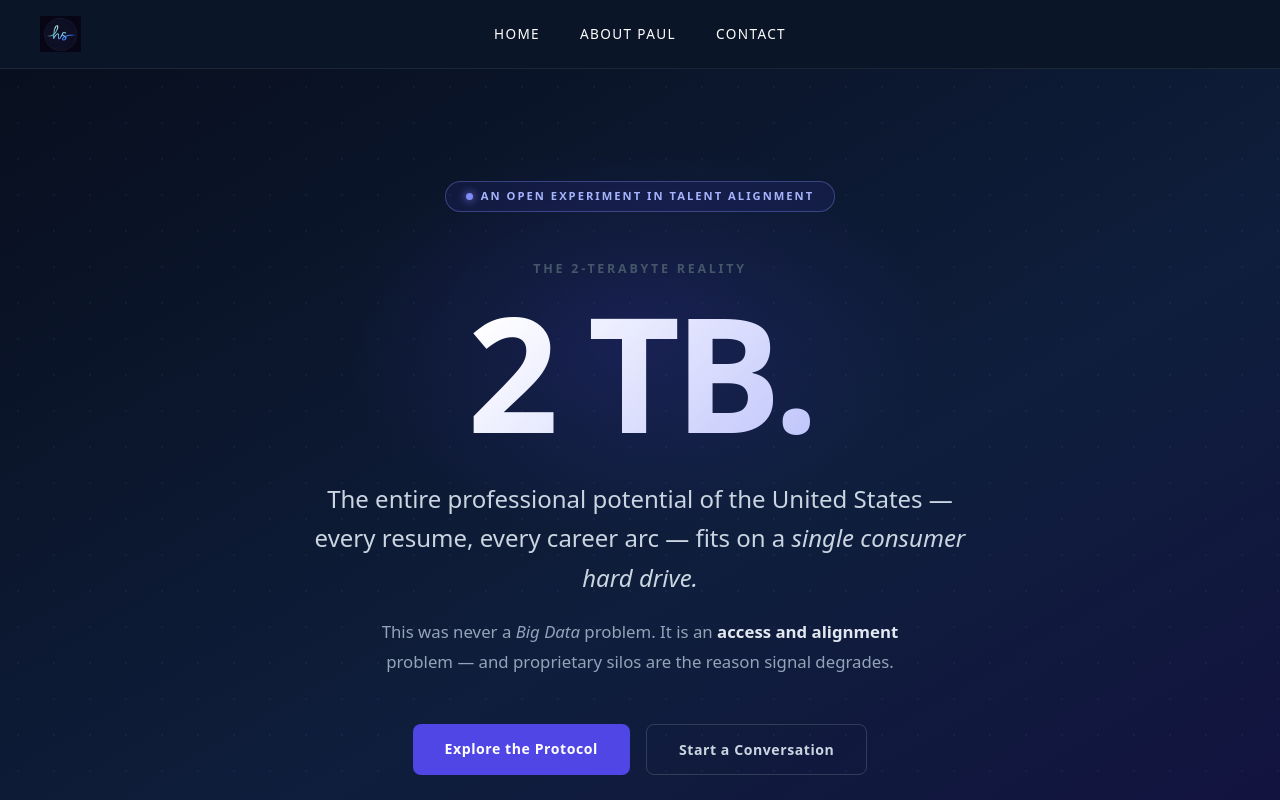
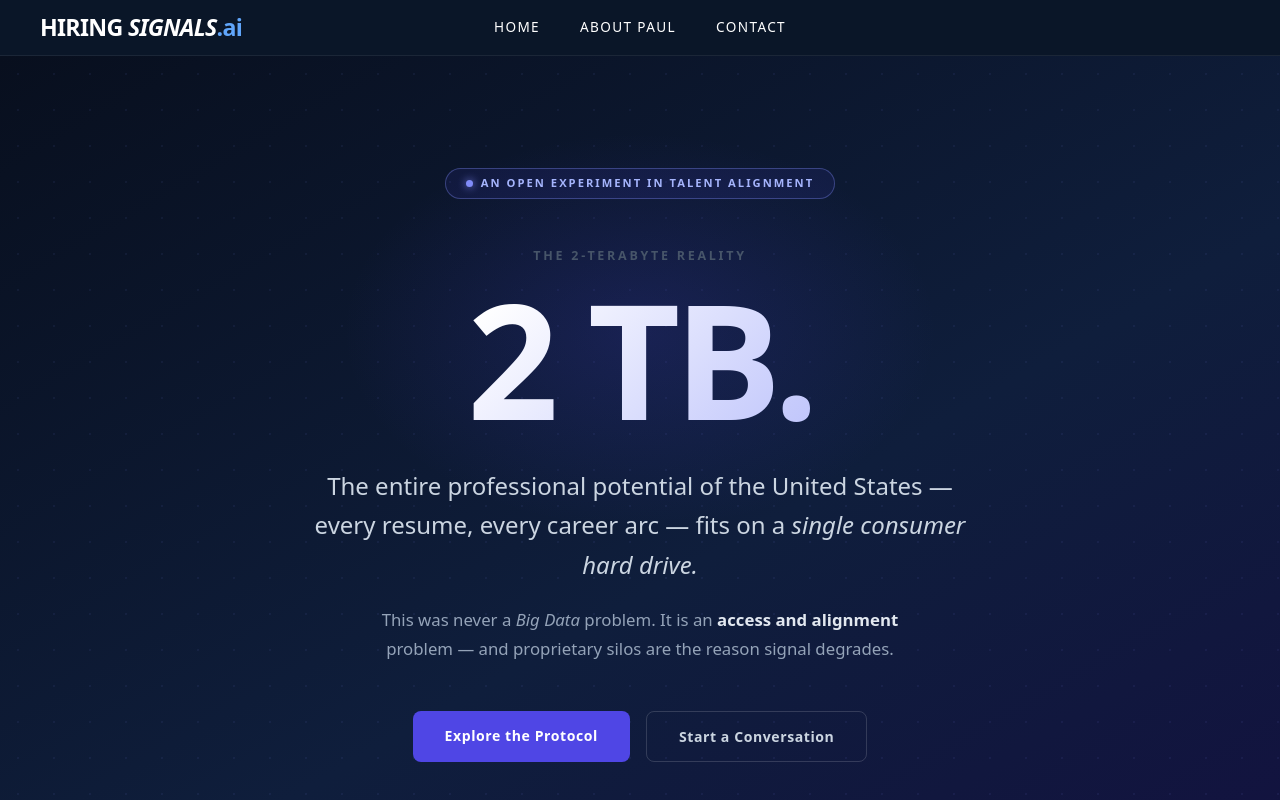
Before and after one commit to theresonantbuilder/hiring-signals, a React (Vite) app: page / in a window 1280 px wide. Shown: the top 800 px of the page. Built offline with nearby package versions, Linux system fonts and the light colour scheme.

Commit message:
updated logo to text

```diff
--- a/src/App.jsx
+++ b/src/App.jsx
@@ -24,12 +24,10 @@ export default function App() {
       <div className="app-wrapper">
         {/* Navigation */}
         <nav className="main-nav">
-          <Link to="/" style={{ textDecoration: 'none', flexShrink: 0 }}>
-            <img
-              src="/hiring-signals -logo.png"
-              alt="HiringSignals.ai"
-              style={{ height: '36px', display: 'block' }}
-            />
+          <Link to="/" style={{ textDecoration: 'none', flexShrink: 0, lineHeight: 1 }}>
+            <span style={{ fontSize: '1.45rem', fontWeight: 700, letterSpacing: '-0.03em', color: 'white' }}>
+              HIRING <span style={{ fontStyle: 'italic' }}>SIGNALS</span><span style={{ color: '#60a5fa' }}>.ai</span>
+            </span>
           </Link>
           <div className="nav-links" style={{ position: 'absolute', left: '50%', transform: 'translateX(-50%)' }}>
             <Link to="/">Home</Link>
```
